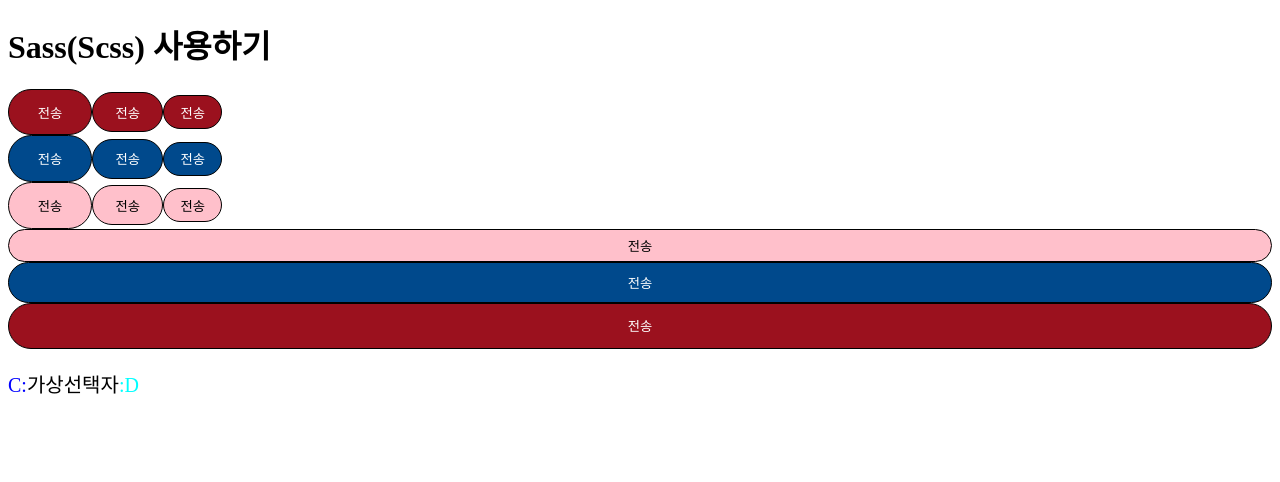
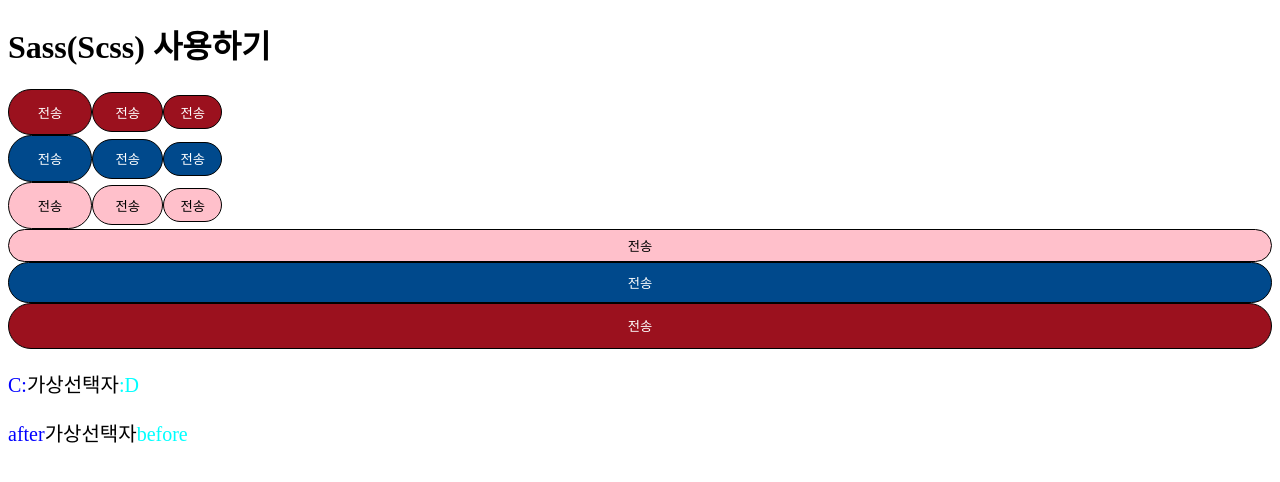
Before and after one commit to muzi55/React_Sass_ButtonStyling, a React (Create React App) app: page / in a window 1280 px wide. Shown: the top 482 px of the page. Built offline with nearby package versions, Linux system fonts and the light colour scheme.

Commit message:
css full width, rounded 수정

```diff
--- a/src/App.tsx
+++ b/src/App.tsx
@@ -55,6 +55,7 @@
       </Button>
 
       <Test beforeContent=":D" afterContent="C:" />
+      <Test beforeContent="before" afterContent="after" />
     </>
   );
 }
```
